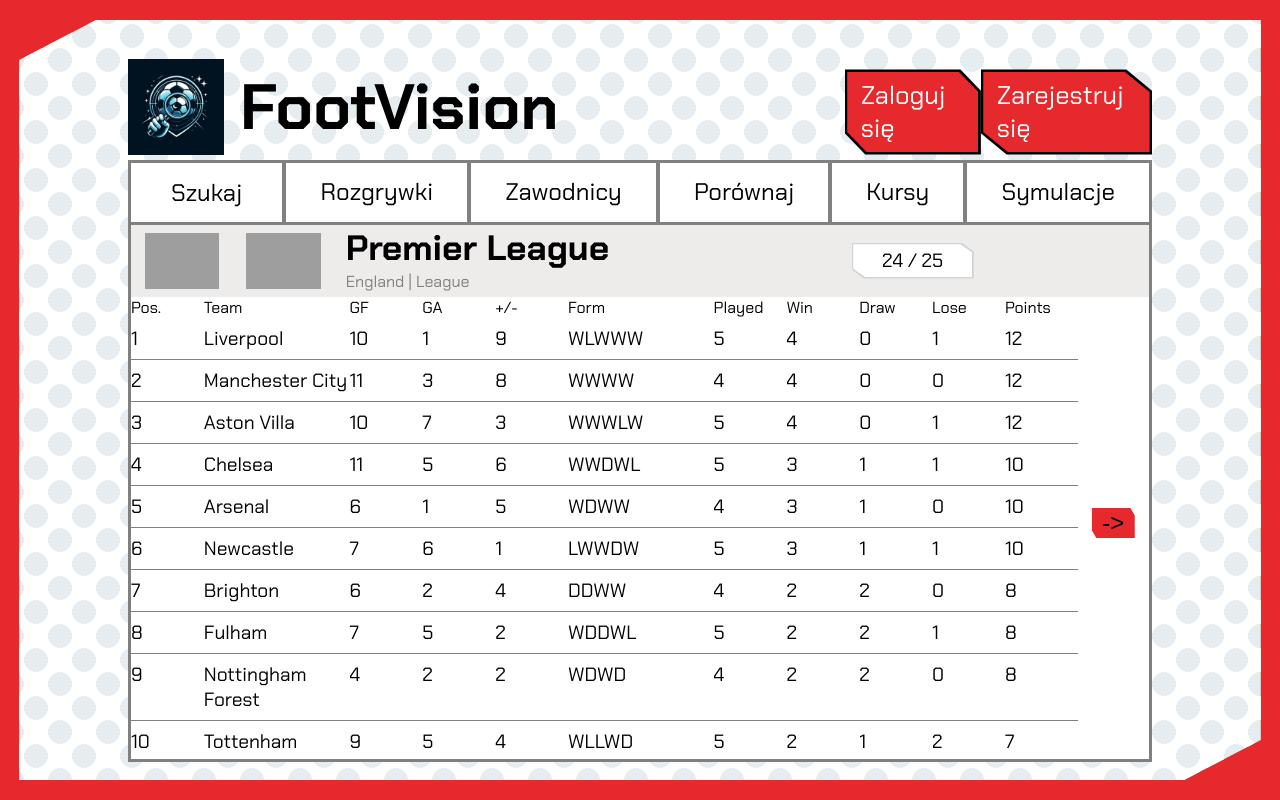
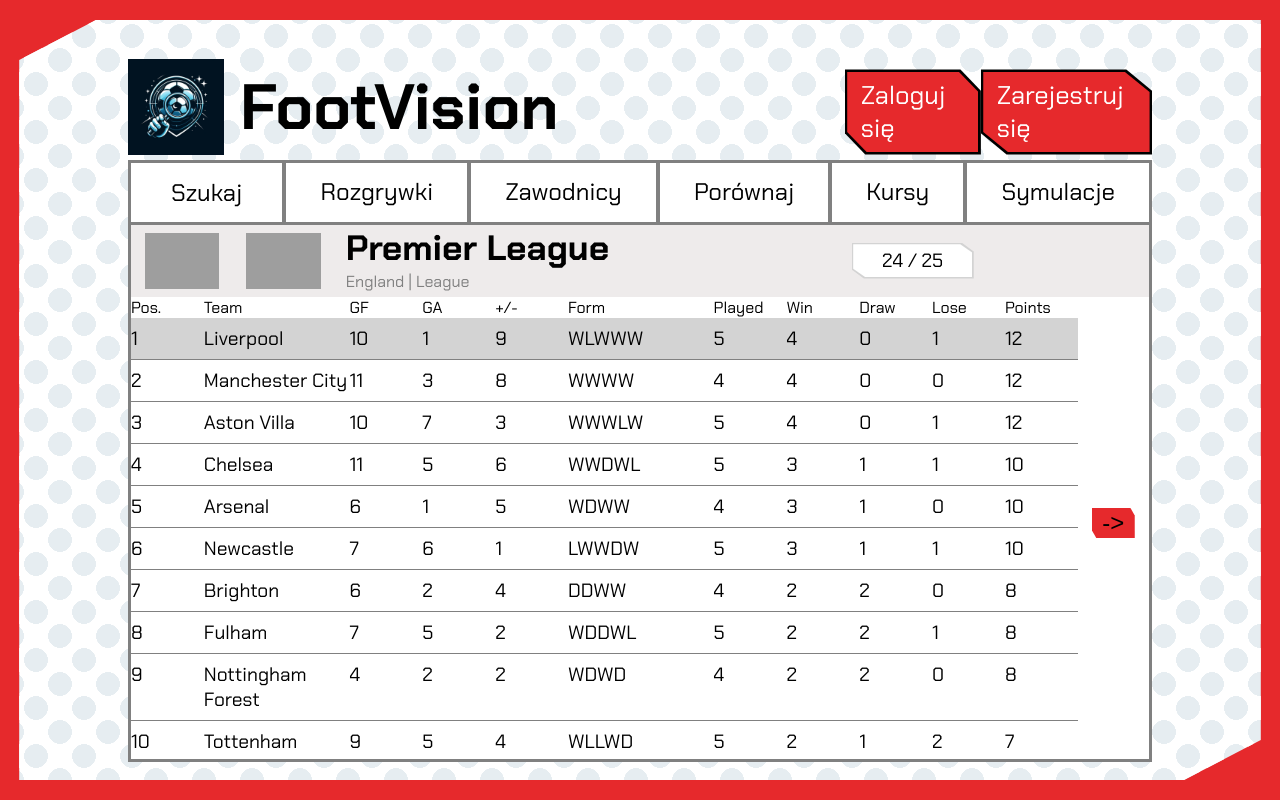
Before and after one commit to dciepko/FootApp, a React (Vite) app in the folder frontend/football-app/: page / in a window 1280 px wide. In both pictures the pointer is over the element 604 px from the left and 338 px from the top of the page. Built offline with nearby package versions, Linux system fonts and the light colour scheme; grey boxes are pictures that could not be loaded.

Commit message:
Final touches on styling

```diff
--- a/frontend/football-app/src/components/SingleLeaguePage/MatchesPage/MatchesPage.module.css
+++ b/frontend/football-app/src/components/SingleLeaguePage/MatchesPage/MatchesPage.module.css
@@ -11,6 +11,11 @@
   padding: 0.5rem 0;
 }
 
+.singleMatch:hover {
+  cursor: pointer;
+  background-color: lightgray;
+}
+
 .singleMatch span {
   display: flex;
   justify-content: center;
--- a/frontend/football-app/src/components/SingleLeaguePage/StandingsPage/StandingsPage.module.css
+++ b/frontend/football-app/src/components/SingleLeaguePage/StandingsPage/StandingsPage.module.css
@@ -10,3 +10,8 @@
   border-bottom: 1px gray solid;
   padding: 0.5rem 0;
 }
+
+.singleStanding:hover {
+  cursor: pointer;
+  background-color: lightgray;
+}
--- a/frontend/football-app/src/components/SingleLeaguePage/StatisticsPage/StatisticsPage.module.css
+++ b/frontend/football-app/src/components/SingleLeaguePage/StatisticsPage/StatisticsPage.module.css
@@ -51,3 +51,8 @@
   display: grid;
   grid-template-columns: 10% 80% 20%;
 }
+
+.tableContainer li:hover {
+  cursor: pointer;
+  background-color: lightgray;
+}
--- a/frontend/football-app/src/pages/SingleLeaguePage/SingleLeaguePage.module.css
+++ b/frontend/football-app/src/pages/SingleLeaguePage/SingleLeaguePage.module.css
@@ -178,6 +178,10 @@
   width: 60%;
 }
 
+.arrowButton:hover {
+  background-color: #8d2829;
+}
+
 .contentContainerStatistics {
   max-height: 85%;
   height: 85%;
```
